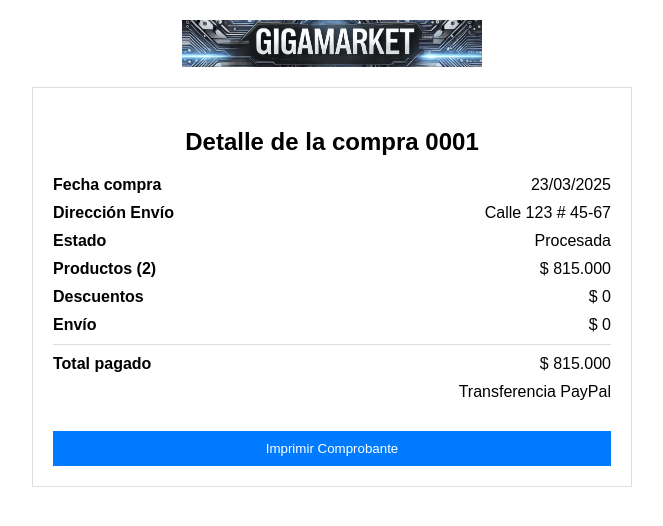
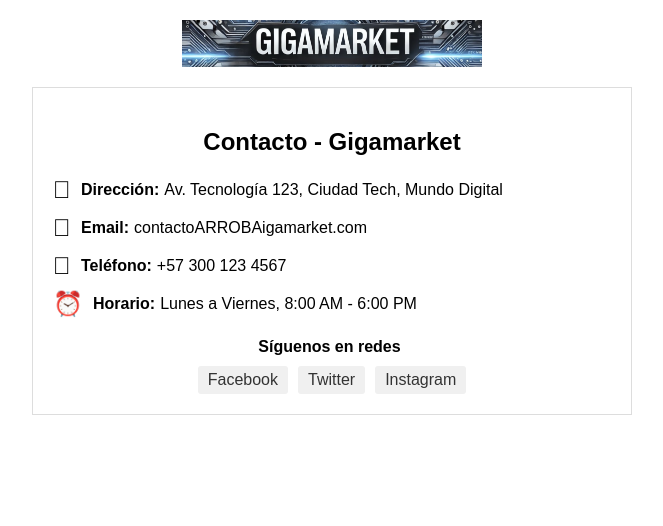
Before and after one commit to JDarkSam/ECommercePoli, an Angular app: page / in a window 1280 px wide. Shown: the top 526 px of the page, without its empty margins (308-971 px from the left). Built offline with nearby package versions, Linux system fonts and the light colour scheme.

Commit message:
Se sube page contacto

```diff
--- a/src/app/app.component.html
+++ b/src/app/app.component.html
@@ -1,3 +1,3 @@
-<app-orden-compra></app-orden-compra>
+<app-contacto></app-contacto>
 
 <!-- <router-outlet></router-outlet> -->
--- a/src/app/app.module.ts
+++ b/src/app/app.module.ts
@@ -18,6 +18,7 @@
 import { AdminProductosComponent } from './pages/admin-productos/admin-productos.component';
 import { CarritoCompraComponent } from './pages/carrito-compra/carrito-compra.component';
 import { OrdenCompraComponent } from './pages/orden-compra/orden-compra.component';
+import { ContactoComponent } from './pages/contacto/contacto.component';
 
 @NgModule({
   declarations: [
@@ -31,7 +32,8 @@
     CrearUserAdminComponent,
     AdminProductosComponent,
     CarritoCompraComponent,
-    OrdenCompraComponent
+    OrdenCompraComponent,
+    ContactoComponent
   ],
   imports: [
     BrowserModule,
--- /dev/null
+++ b/src/app/pages/contacto/contacto.component.css
@@ -0,0 +1,63 @@
+.container {
+    font-family: sans-serif;
+    max-width: 600px;
+    margin: 0 auto;
+    padding: 20px;
+  }
+
+  .banner-image {
+    max-width: 300px;
+    height: auto;
+    display: block;
+    margin: 0 auto 20px;
+  }
+
+  .contact-details {
+    border: 1px solid #ddd;
+    padding: 20px;
+  }
+
+  .contact-details h2 {
+    text-align: center;
+    margin-bottom: 20px;
+  }
+
+  .contact-item {
+    display: flex;
+    align-items: center;
+    margin-bottom: 10px;
+  }
+
+  .icon {
+    font-size: 1.5em;
+    margin-right: 10px;
+  }
+
+  .label {
+    font-weight: bold;
+    margin-right: 5px;
+  }
+
+  .value {
+    flex: 1;
+  }
+
+  .social-media {
+    margin-top: 20px;
+    text-align: center;
+  }
+
+  .social-icons {
+    display: flex;
+    justify-content: center;
+    margin-top: 10px;
+  }
+
+  .social-icon {
+    background-color: #f0f0f0;
+    padding: 5px 10px;
+    margin: 0 5px;
+    text-decoration: none;
+    color: #333;
+    border-radius: 3px;
+  }
--- /dev/null
+++ b/src/app/pages/contacto/contacto.component.html
@@ -0,0 +1,42 @@
+<div class="container">
+    <div class="banner">
+      <img src="banner.png" alt="GIGAMARKET" class="banner-image">
+    </div>
+
+    <div class="contact-details">
+      <h2>Contacto - Gigamarket</h2>
+
+      <div class="contact-item">
+        <span class="icon">&#x1F4CD;</span>
+        <span class="label">Dirección:</span>
+        <span class="value">Av. Tecnología 123, Ciudad Tech, Mundo Digital</span>
+      </div>
+
+      <div class="contact-item">
+        <span class="icon">&#x1F4E7;</span>
+        <span class="label">Email:</span>
+        <span class="value">contactoARROBAigamarket.com</span>
+      </div>
+
+      <div class="contact-item">
+        <span class="icon">&#x1F4DE;</span>
+        <span class="label">Teléfono:</span>
+        <span class="value">+57 300 123 4567</span>
+      </div>
+
+      <div class="contact-item">
+        <span class="icon">&#x23F0;</span>
+        <span class="label">Horario:</span>
+        <span class="value">Lunes a Viernes, 8:00 AM - 6:00 PM</span>
+      </div>
+
+      <div class="social-media">
+        <span class="label">Síguenos en redes</span>
+        <div class="social-icons">
+          <a href="#" class="social-icon">Facebook</a>
+          <a href="#" class="social-icon">Twitter</a>
+          <a href="#" class="social-icon">Instagram</a>
+        </div>
+      </div>
+    </div>
+  </div>
--- /dev/null
+++ b/src/app/pages/contacto/contacto.component.ts
@@ -0,0 +1,16 @@
+import { Component, OnInit } from '@angular/core';
+
+@Component({
+  selector: 'app-contacto',
+  standalone:false,
+  templateUrl: './contacto.component.html',
+  styleUrls: ['./contacto.component.css']
+})
+export class ContactoComponent implements OnInit {
+
+  constructor() { }
+
+  ngOnInit(): void {
+  }
+
+}
```
Also changed, not shown: 1 other file (tests, documents, lock files or other folders).
